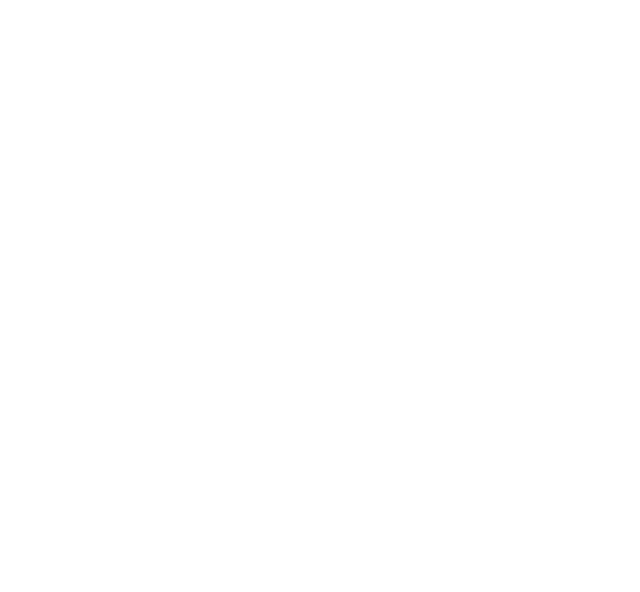
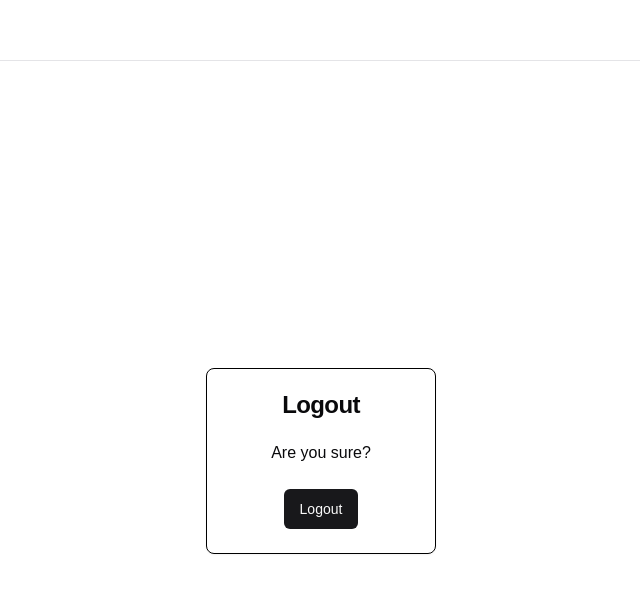
Before and after one commit to immanuel-254/myauth-design, a Next.js app: page / in a window 1280 px wide. Shown: the part 2342-2934 px from the top of the page, without its empty margins (319-959 px from the left). Before the commit the page ends 2402 px from the top, so only its background shows below. Built offline with nearby package versions, Linux system fonts and the light colour scheme.

Commit message:
Created Logout Form

```diff
--- /dev/null
+++ b/app/components/logout.tsx
@@ -0,0 +1,33 @@
+import { Button } from "@/components/ui/button";
+import {
+    Card,
+    CardContent,
+    CardFooter,
+    CardHeader,
+    CardTitle,
+  } from "@/components/ui/card"
+
+
+const LogoutForm = () => {
+    return(
+    <div className="flex flex-col items-center justify-center h-screen">
+    <Card className="px-10">
+  <CardHeader className="text-center">
+    <CardTitle>Logout</CardTitle>
+  </CardHeader>
+  <CardContent>
+        <p>Are you sure?</p>
+    </CardContent>
+  <form method="post">
+  <CardFooter className="flex flex-col items-center justify-center">
+    <Button type="submit">Logout</Button>
+  </CardFooter>
+  </form>
+
+</Card>
+</div>
+)
+
+}
+
+export default LogoutForm;
--- a/app/page.tsx
+++ b/app/page.tsx
@@ -1,5 +1,6 @@
 import ChangePasswordForm from "./components/change-password";
 import LoginForm from "./components/login";
+import LogoutForm from "./components/logout";
 import NavBar from "./components/navbar";
 import ResetPasswordForm from "./components/reset-password";
 
@@ -12,6 +13,8 @@
       <ChangePasswordForm/>
       <hr />
       <ResetPasswordForm/>
+      <hr />
+      <LogoutForm/>
     </div>
   );
 }
```
